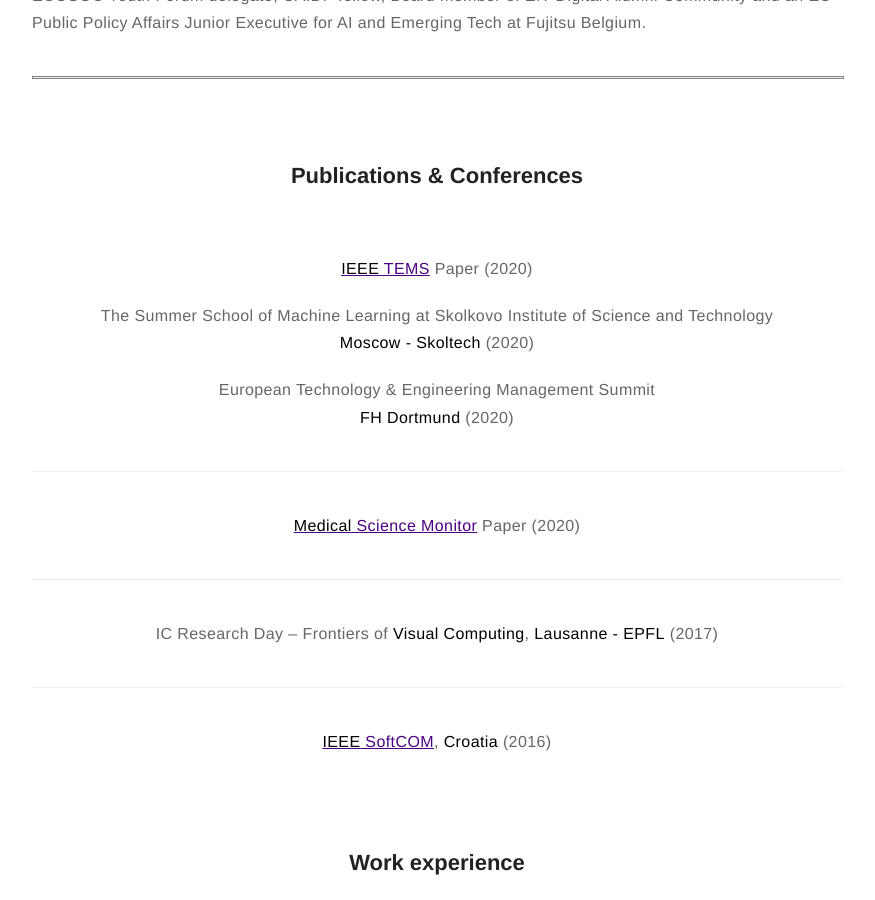
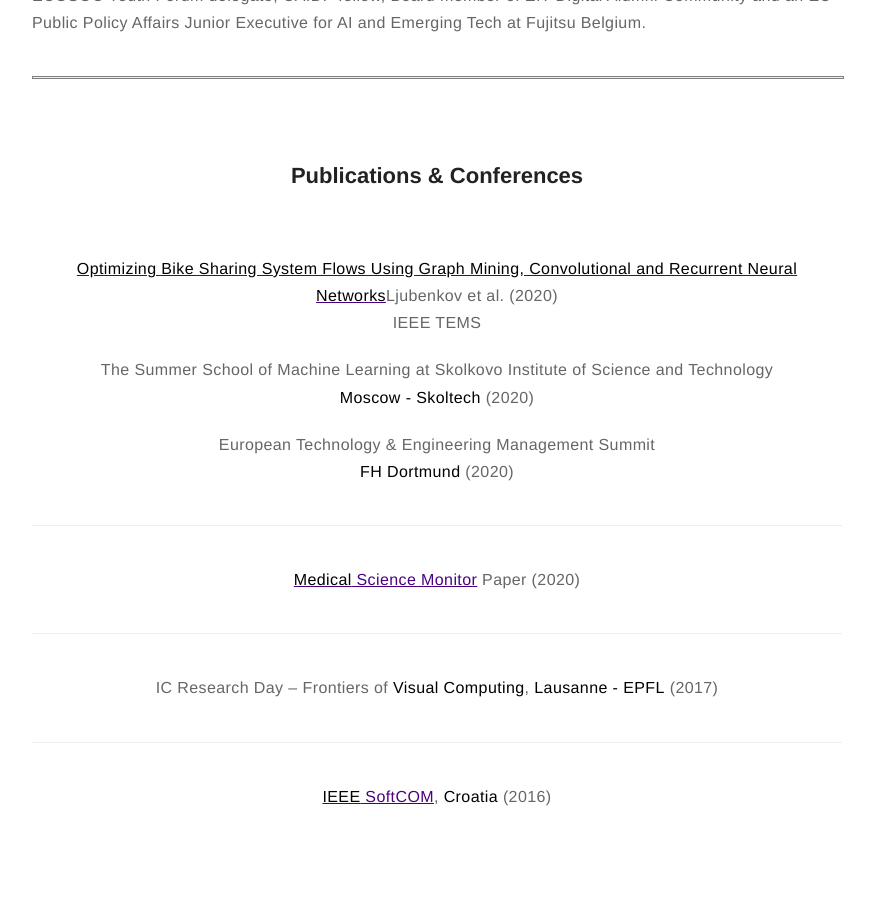
Before and after one commit to dljubenk/dljubenk.github.io, a Jekyll site: the page built from about.md, in a window 1280 px wide and 900 px high, scrolled down 677 px. Shown: the whole window, without its empty margins (203-1078 px from the left). Built offline with Jekyll 4.4.1, drawn with Linux system fonts in a browser that asks for light colours.

Commit message:
Update about.md

```diff
--- a/about.md
+++ b/about.md
@@ -11,7 +11,7 @@ layout: page
 ---
 <h2 align="center">Publications & Conferences</h2>
 <br>
-<p align="center"><a href="https://ieeexplore.ieee.org/abstract/document/9111707"><strong>IEEE</strong> TEMS</a> Paper (2020)</p>
+<p align="center"><a href="https://ieeexplore.ieee.org/abstract/document/9111707"><strong>Optimizing Bike Sharing System Flows Using Graph Mining, Convolutional and Recurrent Neural Networks</strong></a>Ljubenkov et al. (2020)<br/> IEEE TEMS</p>
 <p align="center">The Summer School of Machine Learning at Skolkovo Institute of Science and Technology <br /> <strong>Moscow - Skoltech</strong> (2020)</p>
 <p align="center">European Technology & Engineering Management Summit <br /> <strong>FH Dortmund</strong> (2020)</p>
 ---
```
